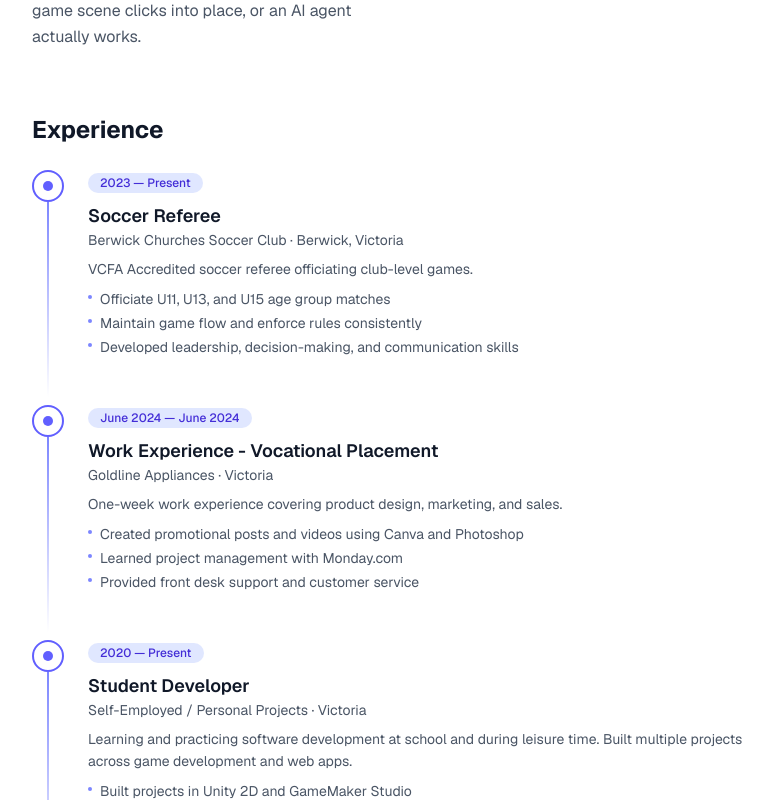
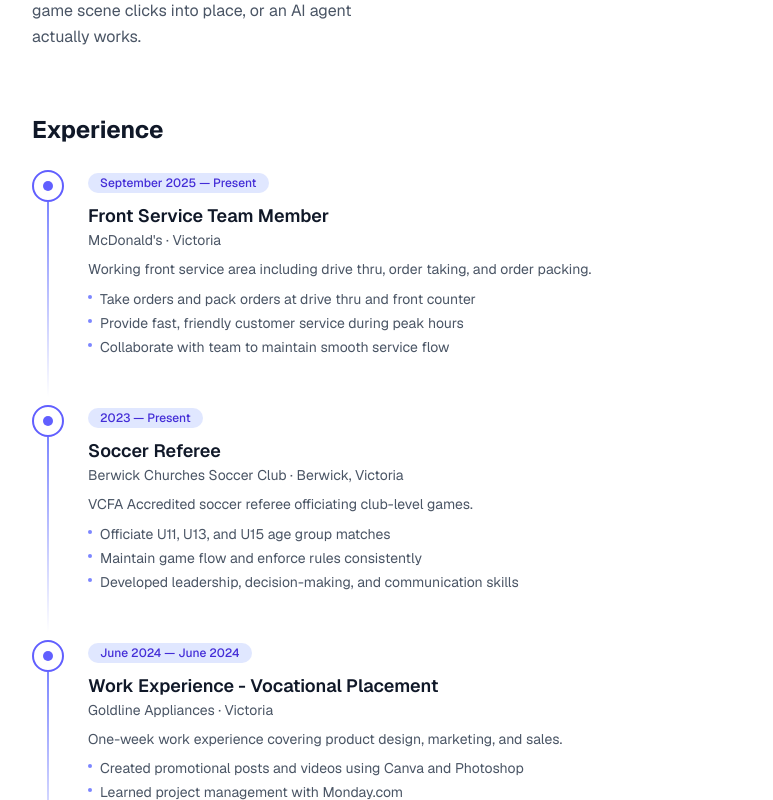
Before and after one commit to Sasen12/personal-site, a Next.js app: page /about in a window 1280 px wide. Shown: the part 704-1504 px from the top of the page, without its empty margins (248-1021 px from the left). Built offline with nearby package versions, Linux system fonts and the light colour scheme.

Commit message:
Add McDonald's front service team member to resume

```diff
--- a/src/data/experience.ts
+++ b/src/data/experience.ts
@@ -10,6 +10,20 @@ export interface Experience {
 }
 
 export const experiences: Experience[] = [
+  {
+    role: "Front Service Team Member",
+    organization: "McDonald's",
+    location: "Victoria",
+    startDate: "September 2025",
+    endDate: null,
+    description: "Working front service area including drive thru, order taking, and order packing.",
+    highlights: [
+      "Take orders and pack orders at drive thru and front counter",
+      "Provide fast, friendly customer service during peak hours",
+      "Collaborate with team to maintain smooth service flow",
+    ],
+    type: "work",
+  },
   {
     role: "Soccer Referee",
     organization: "Berwick Churches Soccer Club",
```
